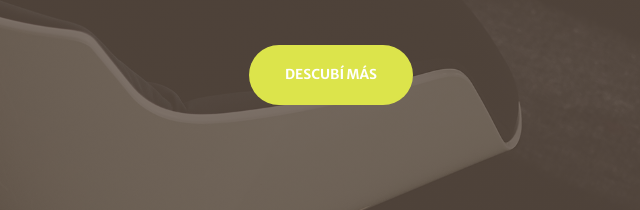
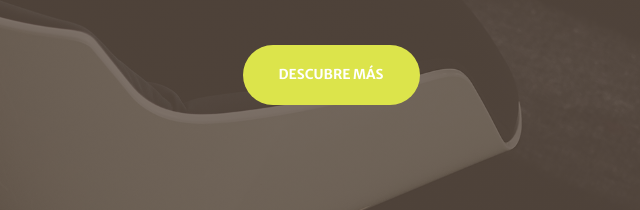
Before and after one commit to martinmacario/randddaoe, a plain HTML site: page docs/index.html in a window 1280 px wide. Shown: the part 472-682 px from the top of the page, 309-949 px from the left. Drawn offline with nearby package versions, Linux system fonts and the light colour scheme; some packages are replaced by stand-ins of ours; a script that the page names is missing.

Commit message:
descubre

```diff
--- a/docs/index.html
+++ b/docs/index.html
@@ -52,7 +52,7 @@
 
                         <p class="text-white-75 mb-5">Laboratorio Descentralizado para la Investigación y Desarrollo en el Diseño, Modelado y Simulación de Ecosistemas Criptoeconómicos.</p>
 
-                        <a class="btn btn-primary btn-xl" data-bs-toggle="modal"data-bs-target="#portfolioModal4" >Descubí más</a>
+                        <a class="btn btn-primary btn-xl" data-bs-toggle="modal"data-bs-target="#portfolioModal4" >Descubre más</a>
                     </div>
                 </div>
             </div>
```
